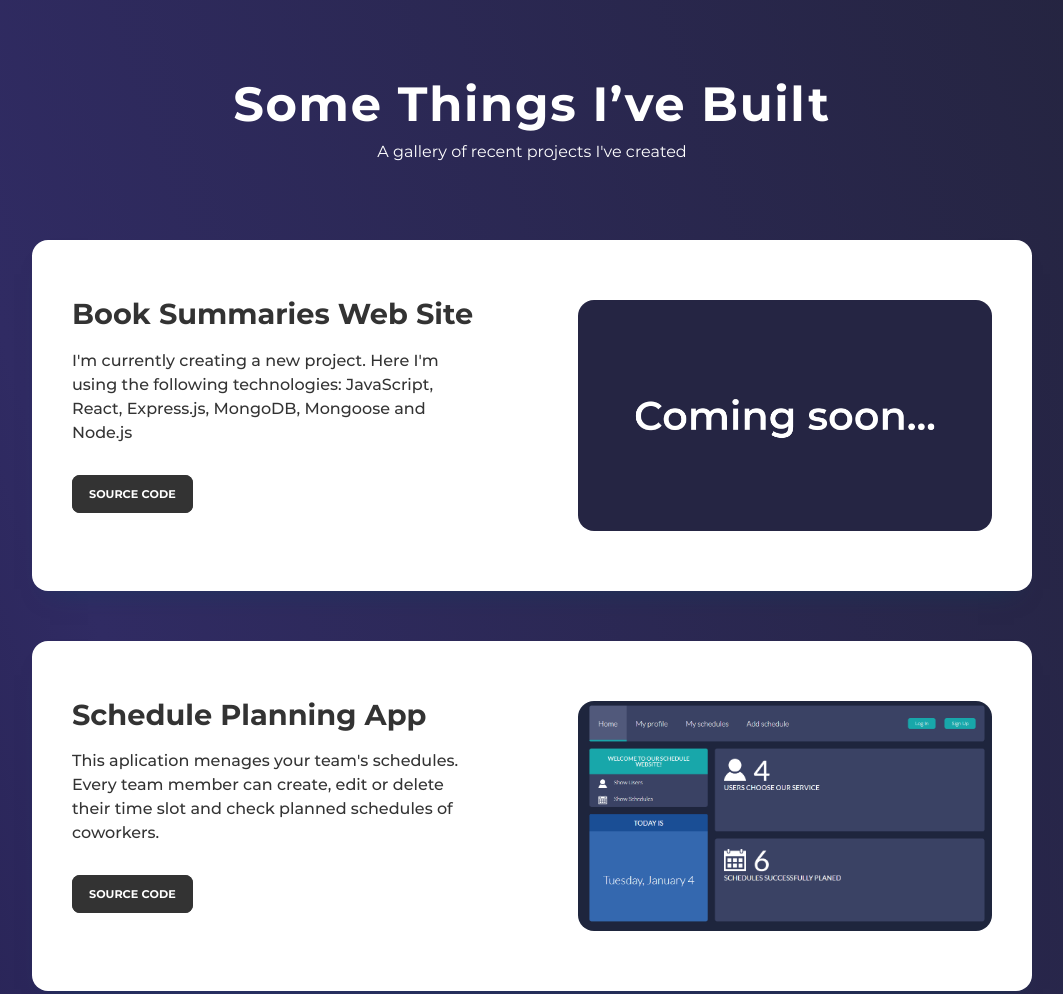
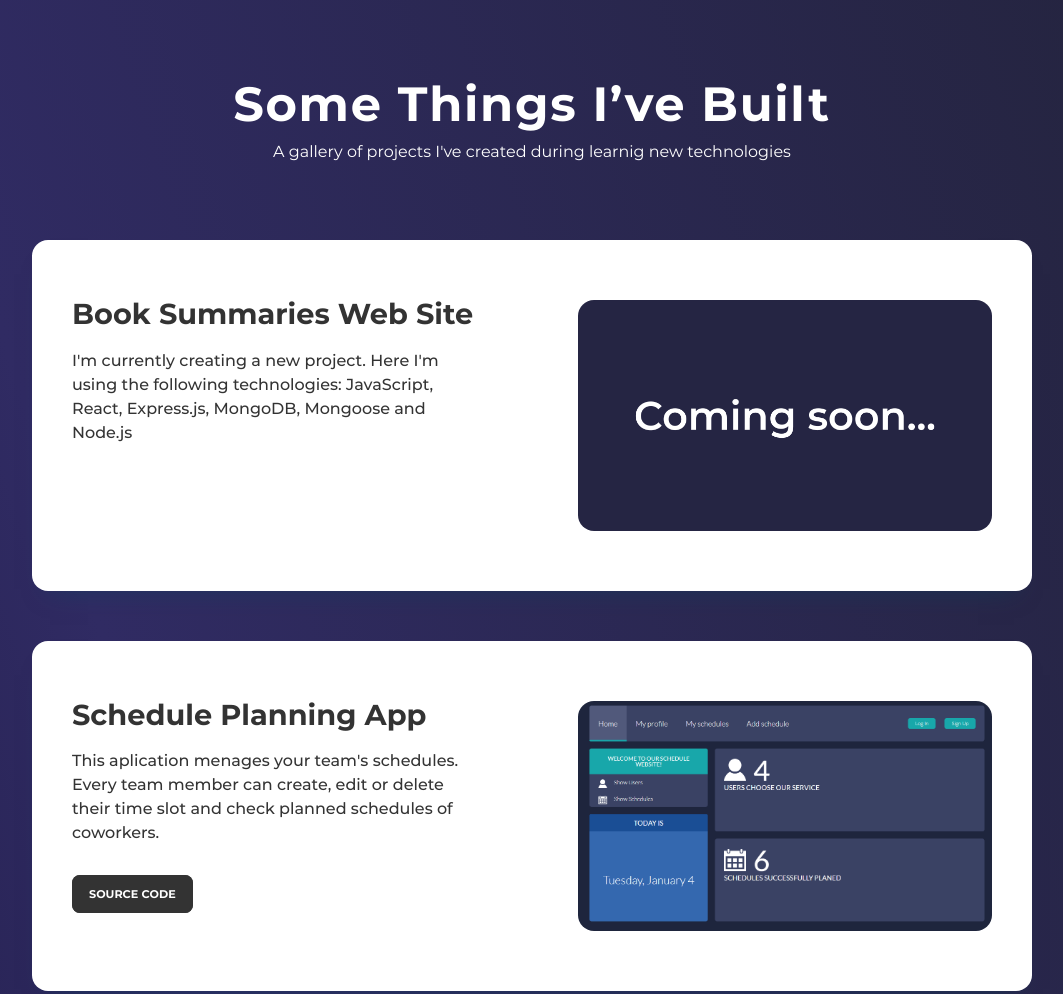
Before and after one commit to yellowgiraffe/gallery-of-projects, a plain HTML site: page index.html in a window 1280 px wide. Shown: the top 994 px of the page, without its empty margins (108-1171 px from the left). Drawn offline with Linux system fonts and the light colour scheme.

Commit message:
remove btn for new project

```diff
--- a/index.html
+++ b/index.html
@@ -12,7 +12,7 @@
     <header class="header">
       <div class="container">
         <h1 class="title">Some Things I’ve Built</h1>
-        <h2 class="sub-title">A gallery of recent projects I've created</h2>
+        <h2 class="sub-title">A gallery of projects I've created during learnig new technologies</h2>
       </div>
     </header>
     <main class="main">
@@ -24,7 +24,6 @@
               <p class="project__about">
                 I'm currently creating a new project. Here I'm using the following technologies: JavaScript, React, Express.js, MongoDB, Mongoose and Node.js
               </p>
-              <a href="https://github.com/yellowgiraffe/learning-mern" class="project__btn project__source-btn">Source Code</a>
             </div>
             <div class="project__preview">
               <a href="https://github.com/yellowgiraffe/learning-mern"><img class="project__img" src="img/coming-soon.png" alt="Preview - Calculator"></a>
```
